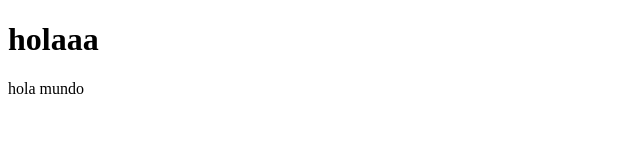
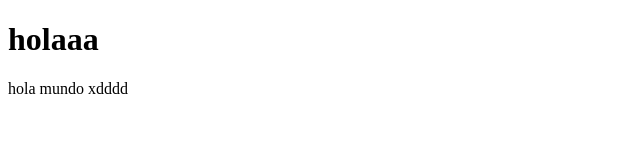
Before and after one commit to ikevnTV/hola-mundo, a plain HTML site: page hola mundo/index.html in a window 1280 px wide. Shown: the full height of the page, 0-640 px from the left. Drawn offline with Linux system fonts and the light colour scheme.

Commit message:
Update index.html

```diff
--- a/hola mundo/index.html
+++ b/hola mundo/index.html
@@ -8,7 +8,8 @@
 <body>
 
 <h1> holaaa </h1>
-<p> hola mundo </p>
+<p> hola mundo xdddd </p>
 
 </body>
+
 </html>
```
